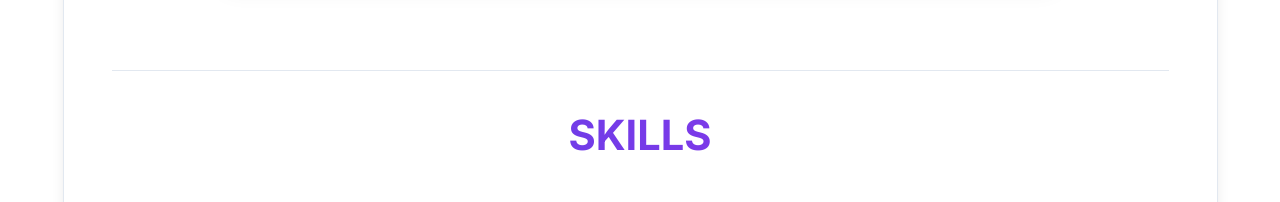
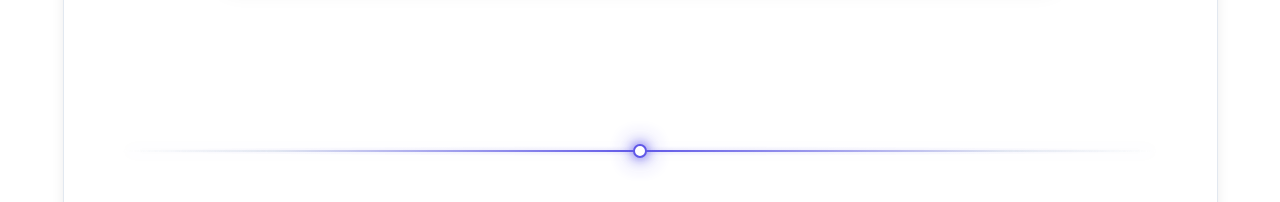
Before and after one commit to TimerOverflow/Hyun9_Portfolio, a React (Vite) app: page / in a window 1280 px wide. Shown: the part 733-935 px from the top of the page. Built offline with nearby package versions, Linux system fonts and the light colour scheme.

Commit message:
style: Enhance section dividers with modern gradients and deep glow

```diff
--- a/src/index.css
+++ b/src/index.css
@@ -178,11 +178,53 @@ h4 {
   -webkit-backdrop-filter: blur(12px);
 }
 
-/* Section Divider — 노션 스타일 구분선 */
+/* Section Divider — Enhanced Modern Style with Deep Glow */
 .section-divider {
   border: none;
-  border-top: 1px solid var(--border-color);
-  margin: 1rem 3rem;
+  height: 2px;
+  background: linear-gradient(
+    90deg,
+    transparent 0%,
+    var(--border-color) 15%,
+    var(--accent-primary) 50%,
+    var(--border-color) 85%,
+    transparent 100%
+  );
+  margin: 6rem auto;
+  width: 90%;
+  opacity: 0.9;
+  position: relative;
+  overflow: visible;
+  box-shadow: 0 0 20px rgba(79, 70, 229, 0.15);
+}
+
+.section-divider::before {
+  content: '';
+  position: absolute;
+  top: 50%;
+  left: 50%;
+  transform: translate(-50%, -50%);
+  width: 100%;
+  height: 10px;
+  background: radial-gradient(ellipse at center, rgba(79, 70, 229, 0.1) 0%, transparent 70%);
+  pointer-events: none;
+}
+
+.section-divider::after {
+  content: '';
+  position: absolute;
+  top: 50%;
+  left: 50%;
+  transform: translate(-50%, -50%);
+  width: 10px;
+  height: 10px;
+  background: var(--bg-primary);
+  border: 2.5px solid var(--accent-primary);
+  border-radius: 50%;
+  box-shadow:
+    0 0 12px var(--accent-primary),
+    0 0 25px var(--accent-primary);
+  z-index: 1;
 }
 
 /* Sections */
```
